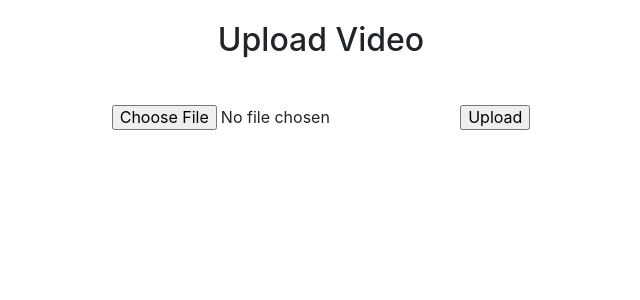
After one commit to pchopkar/NMCVideoAnalyiticDashBoard, a Flask app: template templates/videoframe.html in a window 1280 px wide. The commit adds this page. Shown: the top 300 px of the page, without its empty margins (319-959 px from the left). Run offline with Flask 2, Linux system fonts and the light colour scheme; the template is opened without the code that fills it, so the values that code supplies are empty; some libraries are stand-ins or nearby versions.

Commit message:
video Frame

```diff
--- a/app.py
+++ b/app.py
@@ -6,8 +6,17 @@ import json
 from datetime import datetime
 import logging
 import time
+import cv2
+import numpy as np
+import os
+import io
 logging.basicConfig(level=logging.INFO)
 app = Flask(__name__)
+
+
+def firstpage():
+    return render_template("videoframe.html")
+
 @app.route('/')
 def indexpage():
     logging.info("Opening Index.html")
@@ -59,7 +68,7 @@ def countdf():
             #file = request.files.get("uploadfile")
                 client = c.connectdb()
                 db = client.get_database("NMCVideoAnalytic")
-                images = db.nmcimages
+                images = db.nmcimages2
 
                 query = {
                 "date": {
@@ -191,5 +200,74 @@ def cameraSubArea():
 
     return jsonify(nw)
 
+@app.route('/upload', methods=['GET', 'POST'])
+def upload_video():
+    client = c.connectdb()
+    db = client.get_database("NMCVideoAnalytic")
+    collection = db.nmcimages2
+    if request.method == 'POST':
+        video_file = request.files['video_file']
+        video_path = "C:\\Users\\Administrator\\Desktop\\NMCVideoAnalyiticDashBoard"
+        video_file.save(f"{video_path}/{video_file.filename}")
+
+        # Open the video using OpenCV
+        video = cv2.VideoCapture(f"{video_path}/{video_file.filename}")
+        video.set(cv2.CAP_PROP_FRAME_WIDTH, 640)
+        video.set(cv2.CAP_PROP_FRAME_HEIGHT, 480)
+
+        # Get the video frame rate
+        fps = video.get(cv2.CAP_PROP_FPS)
+
+        # Calculate the number of frames to skip between each output frame
+        skip_frames = int(fps / 15)
+
+        # Get the video's name
+        video_name = video_file.filename
+
+        # Initialize frame counter
+        frame_count = 0
+
+        while True:
+            # Read a frame from the video
+            ret, frame = video.read()
+
+            # Break the loop if we've reached the end of the video
+            if not ret:
+                break
+
+            # Only save every nth frame
+            if frame_count % skip_frames == 0:
+                # Encode the frame in JPEG format
+                _, frame_buf = cv2.imencode('.jpg', frame)
+
+                # Convert the image to binary
+                frame_binary = frame_buf.tobytes()
+
+                now = datetime.utcnow()
+                date = now.strftime("%B %d, %Y")
+                timed = now.strftime("%I:%M %p")
+                # Create a document to insert into MongoDB
+                document = {
+                    "frame_number": frame_count,
+                    "imagename": video_name,
+                    "data": frame_binary,
+                    "count" : None,
+                    "date": date,
+                    "time": timed,
+                    "medicle_college" : "Nagpur Medical College",
+                    "camera_location_area" : "OPD",
+                    "camera_location_sub_area" : "Gynaecological"
+                }
+                # Insert the document into MongoDB
+                collection.insert_one(document)
+            # Increment the frame counter
+            frame_count += 1
+
+        # Release the video file
+        video.release()
+        if os.path.isfile(f"{video_path}/{video_file.filename}"):
+            os.remove(f"{video_path}/{video_file.filename}")
+    return render_template("success.html")
+
 if __name__ == "__main__":
     app.run(debug=True,port=8001)
--- a/connect.py
+++ b/connect.py
@@ -30,7 +30,7 @@ def connectatlasdb():
 # client = connectatlasdb()
 client = connectdb()
 db = client.get_database("NMCVideoAnalytic")
-# collection = db.MedicalCollege
+collection = db.MedicalCollege
 #dictionary = {"Full Name" : "Parjanya Chopkar", "Email" : "chopkarparjanya@gmail.com", "Message" : "Hello World"}
 #You have to create one dictionary for mat object and insert one row then only you can see table on mongoDb compass
 #collection.insert_one(dictionary)
@@ -96,7 +96,7 @@ db = client.get_database("NMCVideoAnalytic")
 # print("Inserted Successfully")
 
 
-#Important to insert images
+# #Important to insert images
 
 # images = db.nmcimages
 # #Image1
--- a/templates/index.html
+++ b/templates/index.html
@@ -170,7 +170,6 @@
             </div> -->
          </form>
          <br>
-
          {%endif%}
      <!-- {% if noRecordflag==true  %}
         </br>
--- /dev/null
+++ b/templates/videoframe.html
@@ -0,0 +1,19 @@
+<!DOCTYPE html>
+<html lang="en">
+<head>
+	<title></title>
+	<link href='https://fonts.googleapis.com/css?family=Lato:300,400|Montserrat:700' rel='stylesheet' type='text/css'>
+	<link rel="stylesheet" href="https://cdn.jsdelivr.net/npm/bootstrap@4.1.3/dist/css/bootstrap.min.css" integrity="sha384-MCw98/SFnGE8fJT3GXwEOngsV7Zt27NXFoaoApmYm81iuXoPkFOJwJ8ERdknLPMO" crossorigin="anonymous">
+	<style>
+		@import url(//cdnjs.cloudflare.com/ajax/libs/normalize/3.0.1/normalize.min.css);
+		@import url(//maxcdn.bootstrapcdn.com/font-awesome/4.2.0/css/font-awesome.min.css);
+	</style>
+</head>
+<body>
+	<h1 align="center">Upload Video</h1><br>
+	<form align="center" action="upload" method="post" enctype="multipart/form-data">
+        <input type="file" name="video_file">
+        <input type="submit" value="Upload">
+      </form>
+</body>
+</html>
```
Also changed, not shown: templates/success.html (added, +17 -0 lines), videoFrame.py (added, +75 -0 lines).
